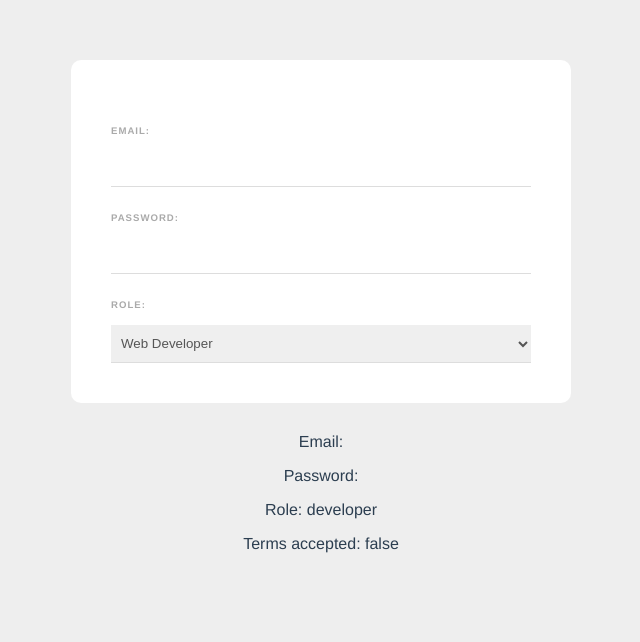
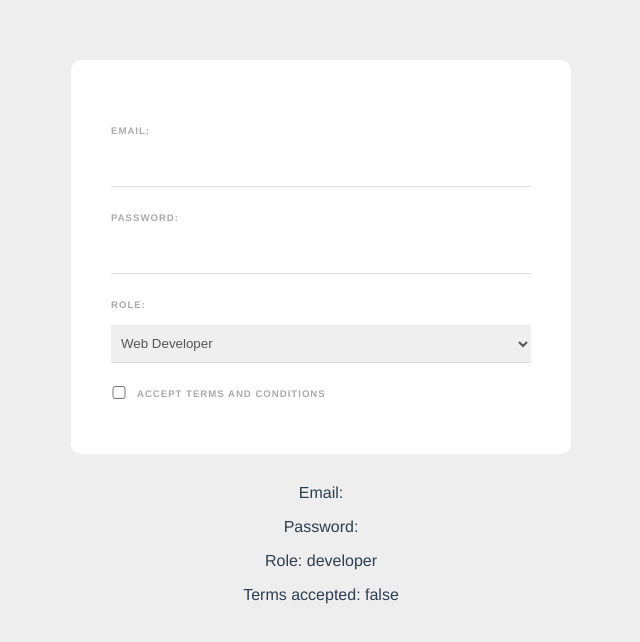
Before and after one commit to poolsakk/course-vue-firebase, a Vue app: page / in a window 1280 px wide. Shown: the top 642 px of the page, without its empty margins (319-959 px from the left). Built offline with nearby package versions, Linux system fonts and the light colour scheme.

Commit message:
[update] checkboxes

```diff
--- a/src/components/SignupForm.vue
+++ b/src/components/SignupForm.vue
@@ -11,6 +11,11 @@
           <option value="developer">Web Developer</option>
           <option value="designer">Web Designer</option>
       </select>
+
+      <div class="terms">
+        <input type="checkbox" v-model="terms" required>
+        <label>Accept terms and conditions</label>
+      </div>
 
   </form>
   <p>Email: {{ email }}</p>
```
